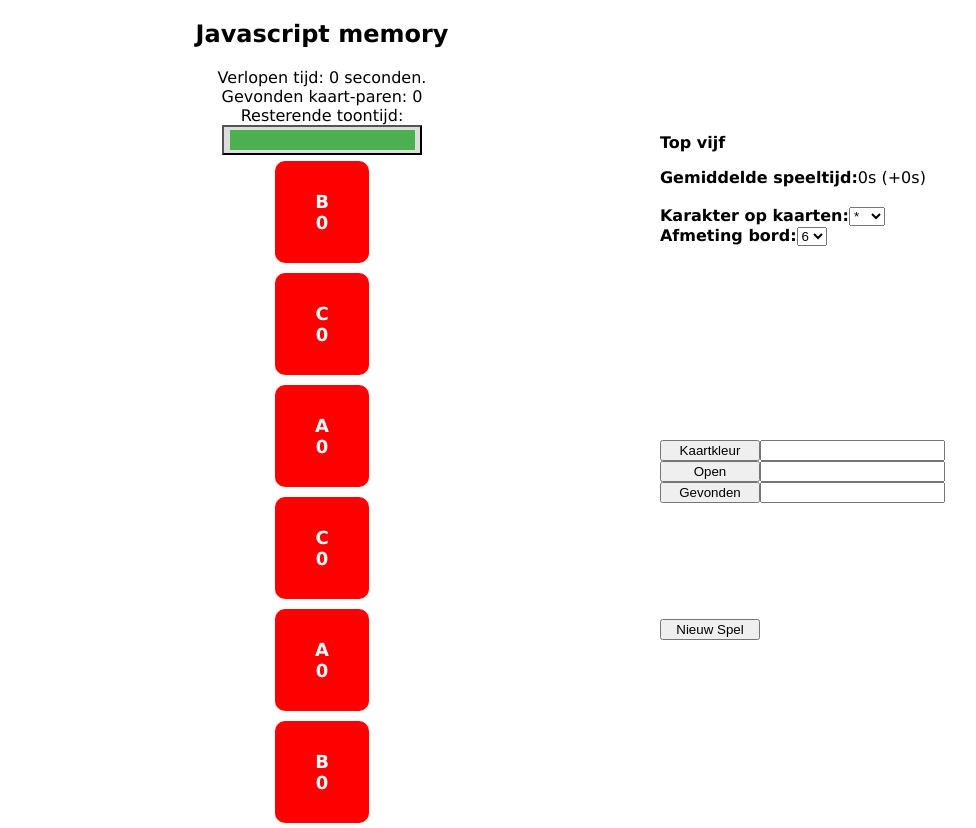
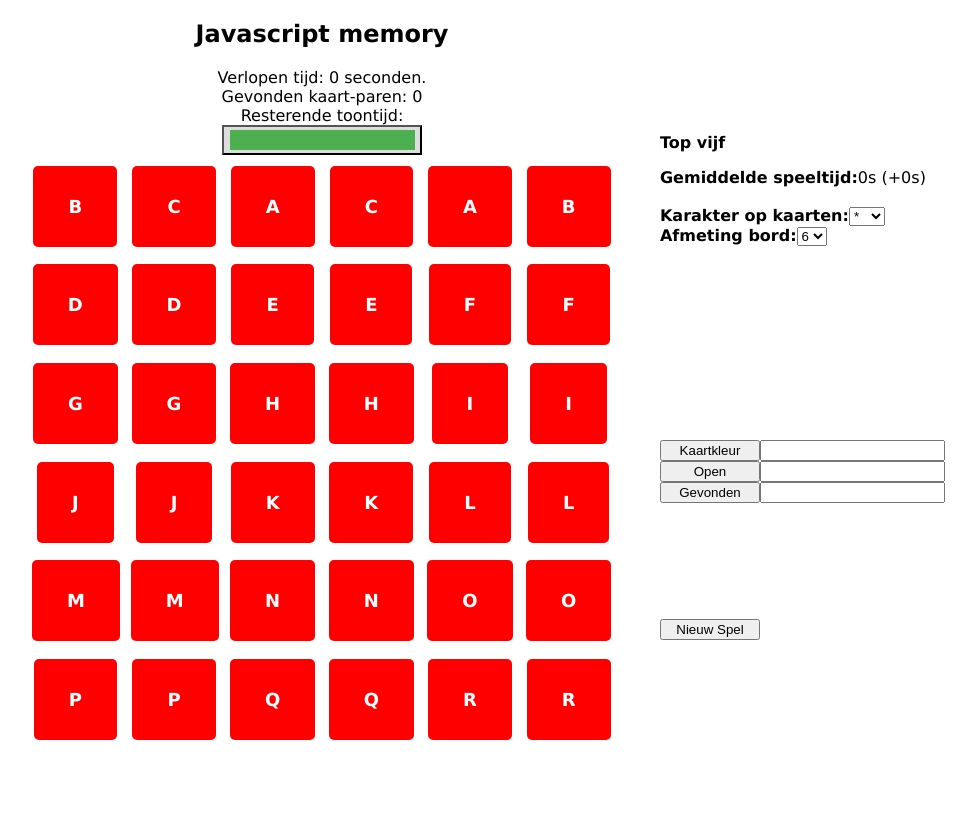
Before and after one commit to danielgeerts7/Memory, an Angular app in the folder week2MemoryInAngular/: page / in a window 1280 px wide. Shown: the whole page, without its empty margins (254-1230 px from the left). After the commit the page ends 800 px from the top, so only its background shows below. Built offline with nearby package versions, Linux system fonts and the light colour scheme.

Commit message:
Board is size*size

```diff
--- a/week2MemoryInAngular/src/app/board/board.component.ts
+++ b/week2MemoryInAngular/src/app/board/board.component.ts
@@ -8,18 +8,16 @@ import { GameService } from '../game.service'
 })
 export class BoardComponent {
     rows:any[];
+    size:number;
 
     constructor(private gameService: GameService) {
       //gameService.initGame(this.size);
       //this.rows = gameService.cards;
-      this.rows = new Array(this.gameService.getSize());
+      this.size = this.gameService.getSize();
+      this.rows = new Array(this.size);
+      console.log(this.size);
     }
 
     ngOnInit() {
-      this.getSize();
-    }
-
-    getSize(): void {
-    //  this.gameService.getSize().subscribe(value => this.size = value);
     }
 }
--- a/week2MemoryInAngular/src/app/board/row/card/card.component.html
+++ b/week2MemoryInAngular/src/app/board/row/card/card.component.html
@@ -1,5 +1,3 @@
 <p class="{{ className }}" (click)="onSelect(className, _karakter)">
   {{ _karakter }}
-  <br>
-  {{ achterkant }}
 </p>
--- a/week2MemoryInAngular/src/styles.scss
+++ b/week2MemoryInAngular/src/styles.scss
@@ -7,15 +7,15 @@ table#meta { position:fixed; right:4vw; top:10vw;  width: 25vw; height:70vh; }
 table#meta td { vertical-align:top; text-align:left; padding:1%; }
 
 //Custom Angular memory play Board
-app-board { table-layout:fixed; margin:0 auto; }
-app-row { display: block; }
-app-card { cursor:pointer; text-align:center; color:white; font-size:large; font-weight:bold; }
+app-board { display: table; table-layout:fixed; margin:0 auto; }
+app-row { display: table-row; }
+app-card { display: table-cell; cursor:pointer; text-align:center; color:white; font-size:large; font-weight:bold; margin: 10px; }
 app-card p {
   display: inline-block;
-  padding: 30px 40px;
+  padding: 30px 35px;
   text-align: center;
-  border-radius: 10px;
-  margin: 5px;
+  border-radius: 5px;
+  margin: 2px;
 }
 // Card IDs
 .inactive { background-color:red; }
@@ -24,7 +24,7 @@ app-card p {
 
 // Mobile and tablet
 @media only screen and (orientation:landscape) {
-  app-board { width:80vh; height:80vh; border-spacing:1vh;}
+  app-board { width:75vh; height:75vh; border-spacing:1vh;}
 }
 
 @media only screen and (orientation:portrait) {
```
